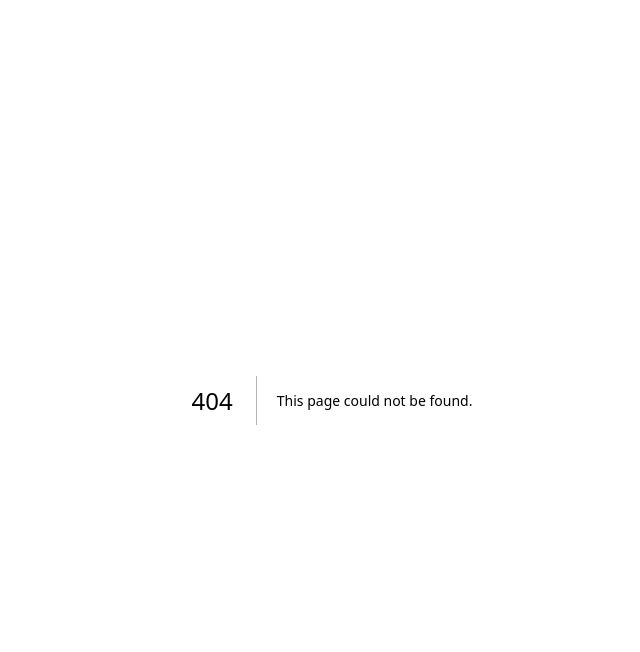
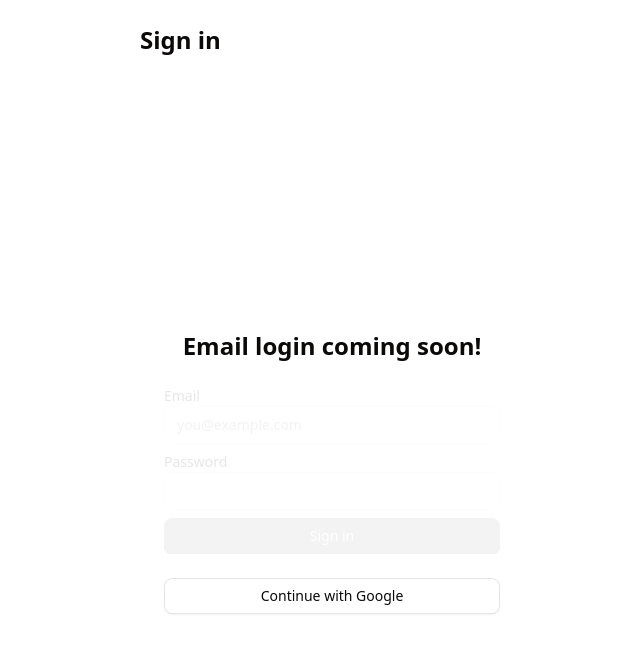
Before and after one commit to zscrub/fastbreak-event-dashboard, a Next.js app: page /login in a window 1280 px wide. Before the commit this address had no page. Shown: the top 652 px of the page, without its empty margins (308-948 px from the left). Built offline with nearby package versions, Linux system fonts and the light colour scheme.

Commit message:
created hidden auth route

```diff
--- /dev/null
+++ b/app/(auth)/callback/route.ts
@@ -0,0 +1,34 @@
+// app/auth/callback/route.ts
+import { NextRequest, NextResponse } from 'next/server';
+import { createServerClient } from '@supabase/ssr';
+
+export async function GET(request: NextRequest) {
+  const url = new URL(request.url);
+  const code = url.searchParams.get('code');
+
+  // Prepare redirect response
+  const response = NextResponse.redirect(new URL('/dashboard', url));
+
+  // Supabase client that can read req cookies and write resp cookies
+  const supabase = createServerClient(
+    process.env.NEXT_PUBLIC_SUPABASE_URL!,
+    process.env.NEXT_PUBLIC_SUPABASE_ANON_KEY!,
+    {
+      cookies: {
+        get: (name: string) => request.cookies.get(name)?.value,
+        set: (name: string, value: string, options: any) => {
+          response.cookies.set({ name, value, ...options });
+        },
+        remove: (name: string, options: any) => {
+          response.cookies.set({ name, value: '', ...options, maxAge: 0 });
+        },
+      },
+    }
+  );
+
+  if (code) {
+    await supabase.auth.exchangeCodeForSession(code);
+  }
+
+  return response;
+}
--- /dev/null
+++ b/app/(auth)/login/login-form.tsx
@@ -0,0 +1,88 @@
+'use client';
+
+import { useTransition } from 'react';
+import { toast } from 'sonner';
+import { signInWithPasswordAction, signInWithGoogleAction } from '@/actions/auth';
+import { Button } from '@/components/ui/button';
+import { Input } from '@/components/ui/input';
+import { Label } from '@/components/ui/label'; // if missing: npx shadcn@latest add label
+
+export default function LoginForm() {
+  const [pending, start] = useTransition();
+
+  const onSubmit = (e: React.FormEvent<HTMLFormElement>) => {
+    e.preventDefault();
+    const formData = new FormData(e.currentTarget);
+
+    start(async () => {
+      const res = await signInWithPasswordAction(formData);
+      if (res && !res.ok) toast.error(res.message);
+      // success path redirects server-side to /dashboard
+    });
+  };
+
+  const onGoogle = () => {
+    start(async () => {
+      const res = await signInWithGoogleAction();
+      if (res?.ok && res.url) window.location.href = res.url;
+      else toast.error(res?.message ?? 'Failed to start Google sign-in');
+    });
+  };
+
+  return (
+    <div className="flex flex-col items-center justify-center min-h-screen p-6">
+      <div className="w-full max-w-sm space-y-6 text-center">
+        <h1 className="text-2xl font-semibold">Email login coming soon!</h1>
+
+        {/* Disabled email/password section */}
+        <div className="relative opacity-50 pointer-events-none">
+          <div className="space-y-2">
+            <div className="text-left">
+              <label className="block text-sm font-medium">Email</label>
+              <input
+                type="email"
+                className="w-full rounded-md border px-3 py-2 text-sm"
+                placeholder="you@example.com"
+                disabled
+              />
+            </div>
+            <div className="text-left">
+              <label className="block text-sm font-medium">Password</label>
+              <input
+                type="password"
+                className="w-full rounded-md border px-3 py-2 text-sm"
+                disabled
+              />
+            </div>
+            <Button disabled className="w-full">
+              Sign in
+            </Button>
+          </div>
+
+          {/* Overlay “Coming soon” banner */}
+          <div className="absolute inset-0 flex items-center justify-center bg-white/80 rounded-md">
+            <span className="text-gray-700 text-sm font-medium">
+            </span>
+          </div>
+        </div>
+
+        {/* Google login (active) */}
+        <form
+          action={async () => {
+            const { url } = await signInWithGoogleAction();
+            if (url) globalThis.location.href = url;
+
+          }}
+        >
+          <Button
+            type="submit"
+            variant="outline"
+            className="w-full font-medium"
+          >
+            Continue with Google
+          </Button>
+        </form>
+      </div>
+    </div>
+  );
+}
--- /dev/null
+++ b/app/(auth)/login/page.tsx
@@ -0,0 +1,12 @@
+import LoginForm from './login-form';
+``
+export default function LoginPage() {
+  return (
+    <div className="min-h-dvh flex items-center justify-center p-6">
+      <div className="w-full max-w-sm">
+        <h1 className="text-2xl font-bold mb-4">Sign in</h1>
+        <LoginForm />
+      </div>
+    </div>
+  );
+}
```
